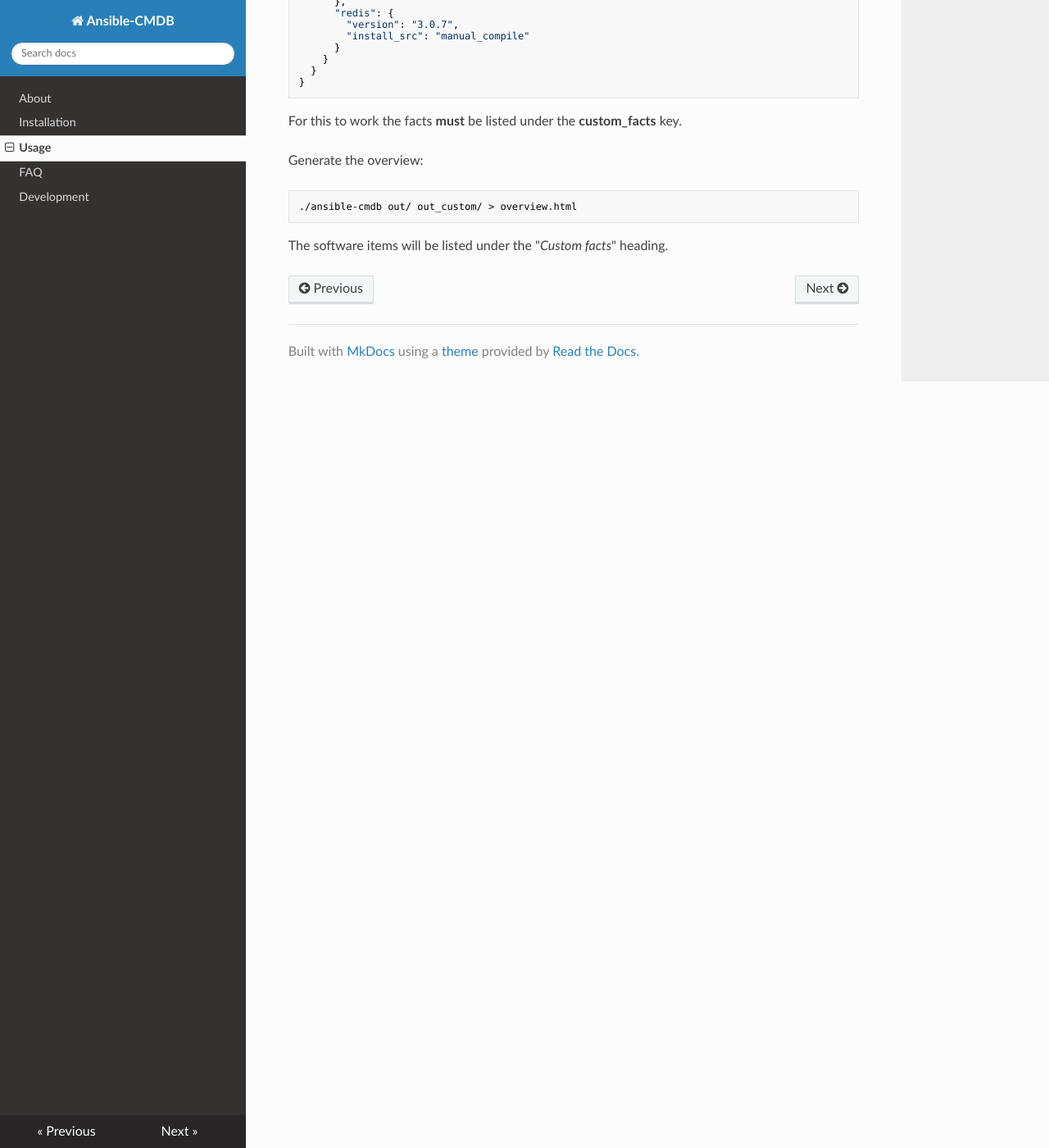
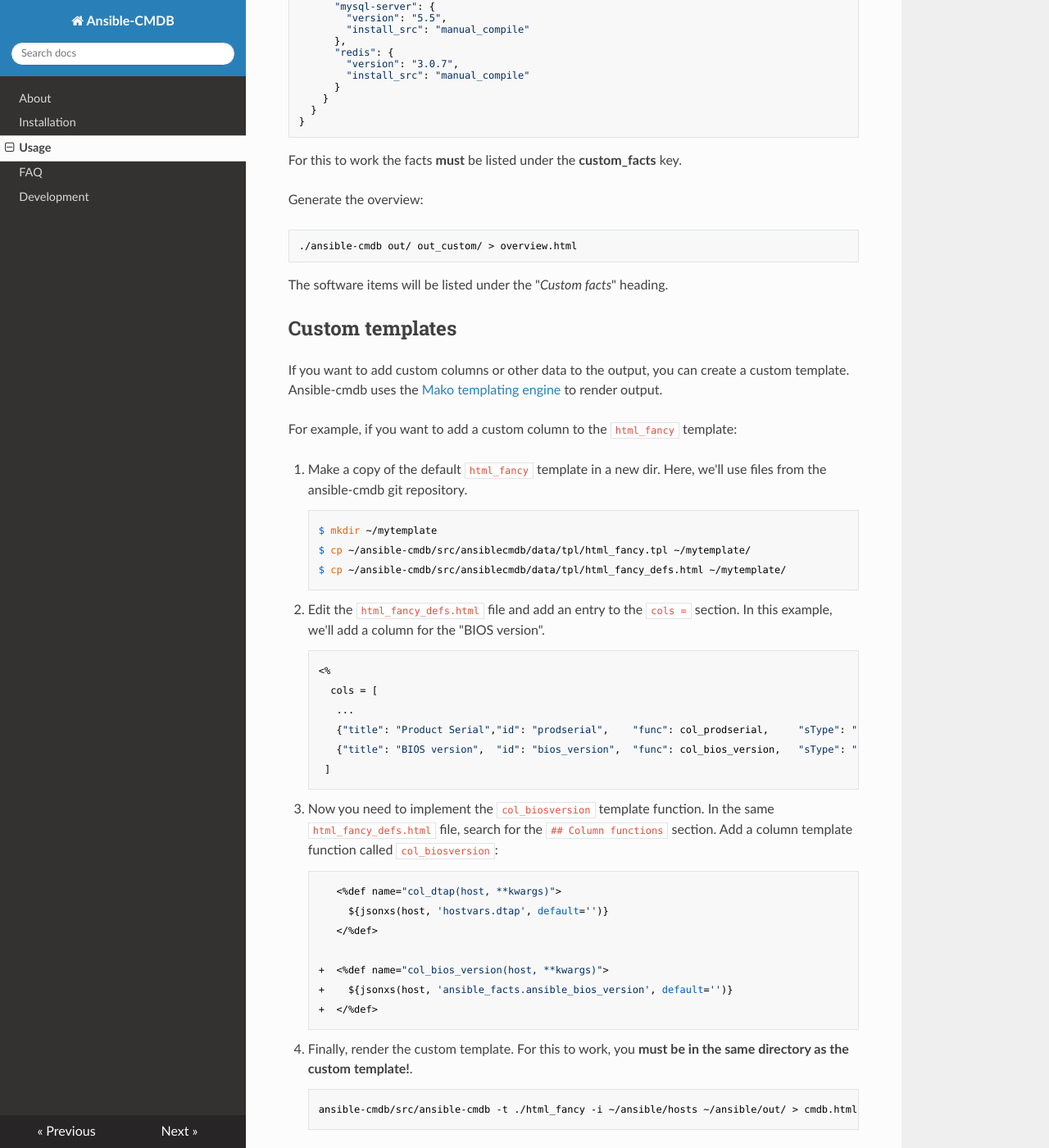
Before and after one commit to fboender/ansible-cmdb, an MkDocs documentation site: the page built from docs/usage.md, in a window 1280 px wide and 1400 px high, scrolled down 7830 px. Shown: the whole window at 82% size. Built offline with MkDocs 1.6.1, drawn with Linux system fonts in a browser that asks for light colours; nearby versions of some CDN libraries; old or Windows-style settings are respelled for this version of MkDocs; some of the changed text lies outside the part shown.

Commit message:
Document custom template creation

```diff
--- a/docs/usage.md
+++ b/docs/usage.md
@@ -254,6 +254,9 @@ same as `--columns`. For example:
                  -i hosts \
                  facts/
 
+If you want to add custom columns, please refer to 'Custom templates' section.
+
+
 ## Extending facts
 
 You can specify multiple directories that need to be scanned for facts. This
@@ -401,3 +404,45 @@ Generate the overview:
     ./ansible-cmdb out/ out_custom/ > overview.html
 
 The software items will be listed under the "*Custom facts*" heading.
+
+## Custom templates
+
+If you want to add custom columns or other data to the output, you can create
+a custom template. Ansible-cmdb uses the [Mako templating
+engine](http://www.makotemplates.org/) to render output.
+
+For example, if you want to add a custom column to the `html_fancy` template:
+
+1. Make a copy of the default `html_fancy` template in a new dir. Here, we'll
+   use files from the ansible-cmdb git repository.
+
+        $ mkdir ~/mytemplate
+        $ cp ~/ansible-cmdb/src/ansiblecmdb/data/tpl/html_fancy.tpl ~/mytemplate/
+        $ cp ~/ansible-cmdb/src/ansiblecmdb/data/tpl/html_fancy_defs.html ~/mytemplate/
+
+1. Edit the `html_fancy_defs.html` file and add an entry to the `cols =`
+   section. In this example, we'll add a column for the "BIOS version".
+
+        <%
+          cols = [
+           ...
+           {"title": "Product Serial","id": "prodserial",    "func": col_prodserial,     "sType": "string", "visible": False},
+           {"title": "BIOS version",  "id": "bios_version",  "func": col_bios_version,   "sType": "string", "visible": True},
+         ]
+
+1. Now you need to implement the `col_biosversion` template function. In the
+   same `html_fancy_defs.html` file, search for the `## Column functions`
+   section. Add a column template function called `col_biosversion`:
+
+           <%def name="col_dtap(host, **kwargs)">
+             ${jsonxs(host, 'hostvars.dtap', default='')}
+           </%def>
+
+        +  <%def name="col_bios_version(host, **kwargs)">
+        +    ${jsonxs(host, 'ansible_facts.ansible_bios_version', default='')}
+        +  </%def>
+
+1. Finally, render the custom template. For this to work, you **must be in
+   the same directory as the custom template!**.
+
+        ansible-cmdb/src/ansible-cmdb -t ./html_fancy -i ~/ansible/hosts ~/ansible/out/ > cmdb.html
```
